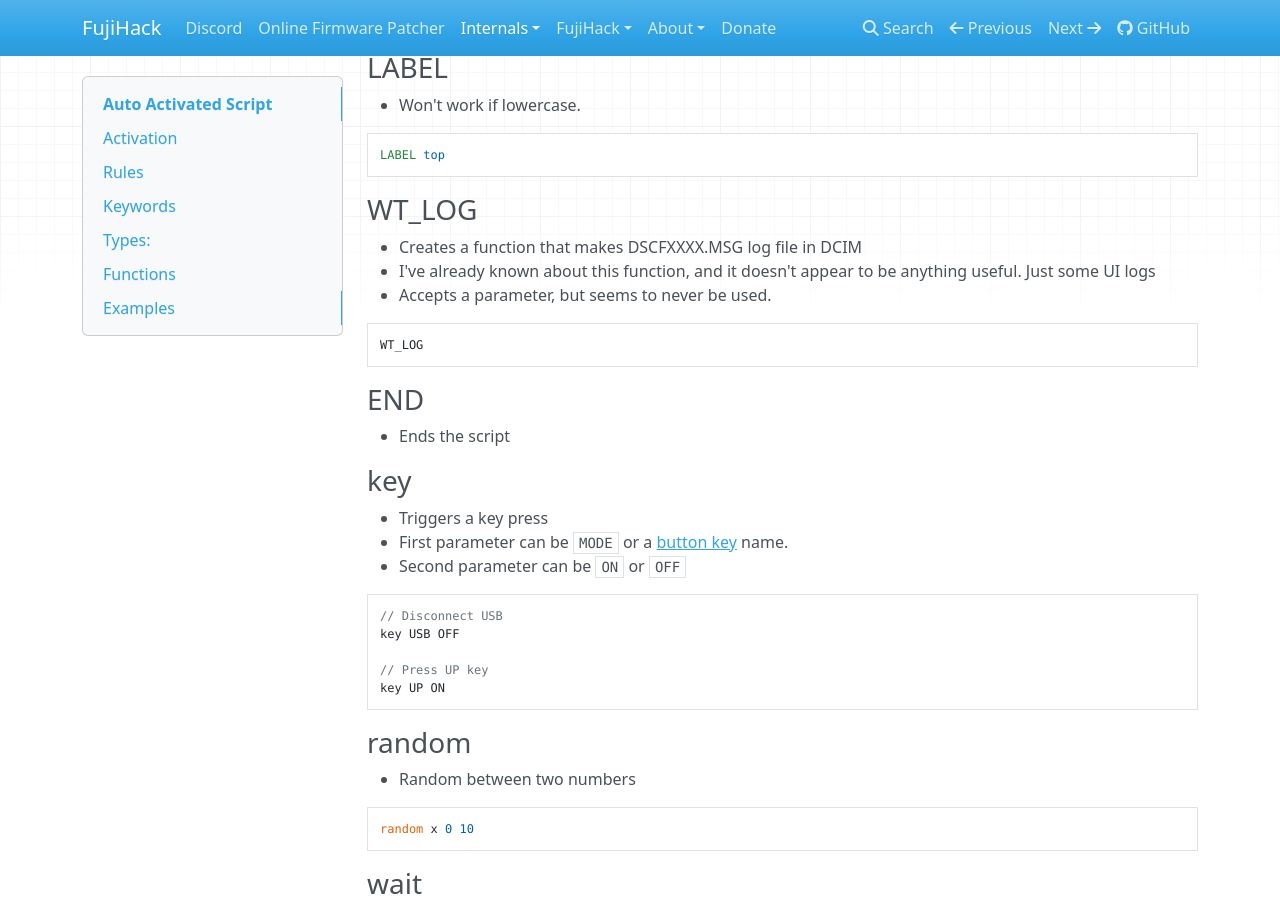
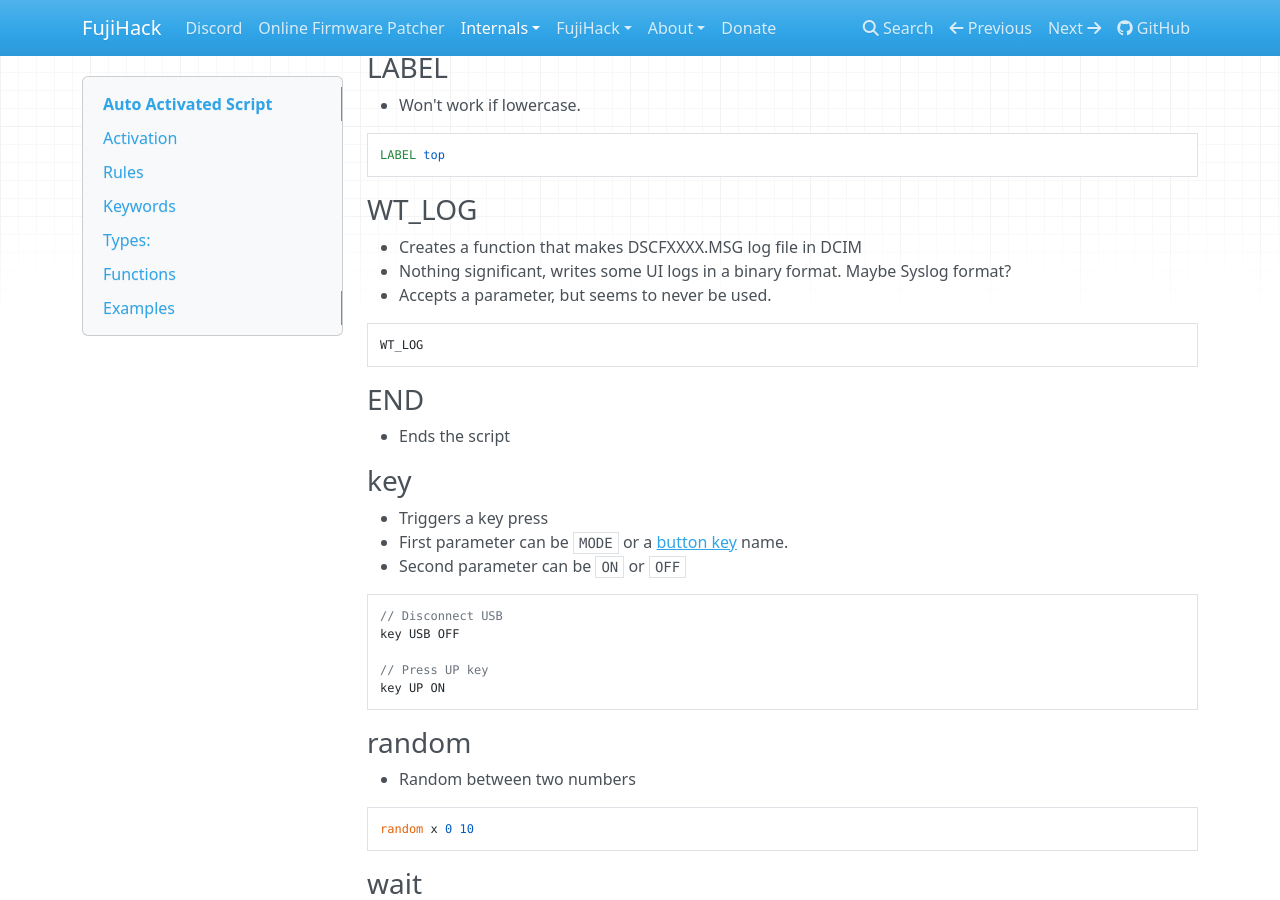
Before and after one commit to fujihack/wiki, an MkDocs documentation site: the page built from docs/autoactscr.md, in a window 1280 px wide and 900 px high, scrolled down 1259 px. Built offline with MkDocs 1.6.1, drawn with Linux system fonts in a browser that asks for light colours; nearby versions of some CDN libraries.

Commit message:
add stuff to WT_LOG

````diff
--- a/docs/autoactscr.md
+++ b/docs/autoactscr.md
@@ -54,7 +54,7 @@ LABEL top
 ```
 ### WT_LOG
 - Creates a function that makes DSCFXXXX.MSG log file in DCIM
-- I've already known about this function, and it doesn't appear to be anything useful. Just some UI logs
+- Nothing significant, writes some UI logs in a binary format. Maybe Syslog format?
 - Accepts a parameter, but seems to never be used.
 ```
 WT_LOG
````
